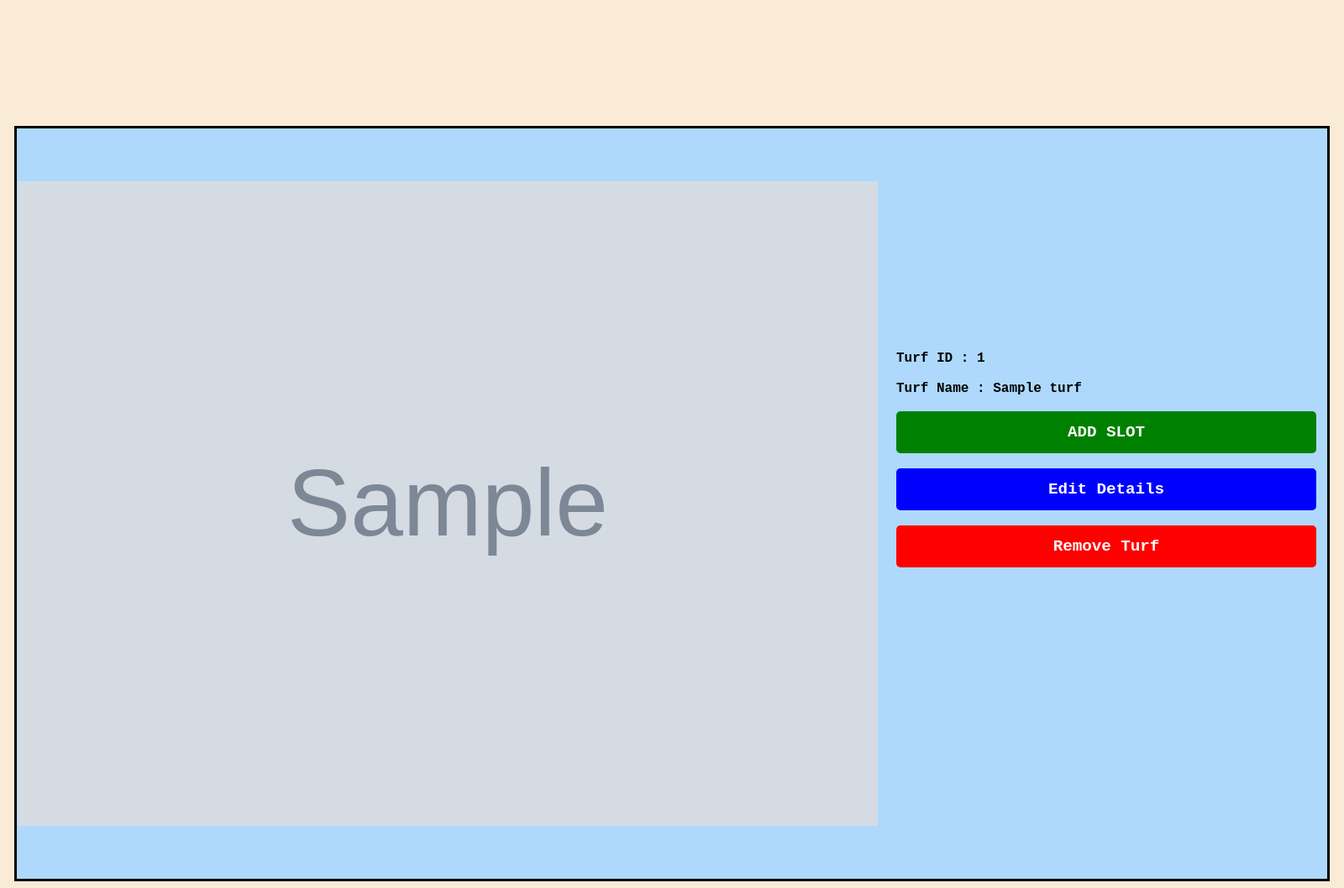
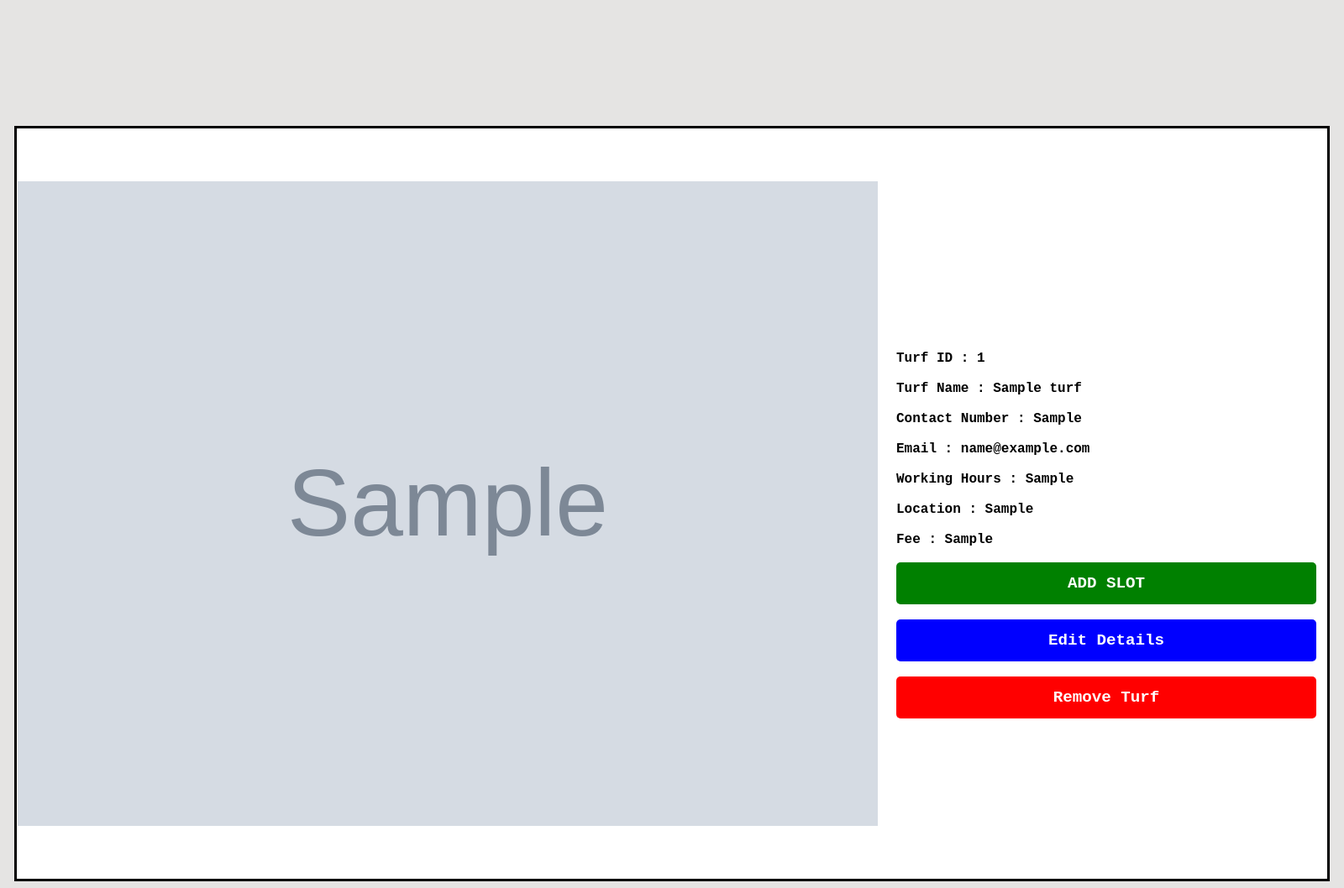
Before and after one commit to arjjunk/sporthub, a Django app: page /viewturf/ in a window 1600 px wide. Shown: the whole page at 84% size. Run offline with Django 3.2, Linux system fonts and the light colour scheme; tables that the repository leaves empty hold one stand-in row (values such as "Sample post"); grey boxes marked "Sample" are stand-in pictures.

Commit message:
edited viewturf page

```diff
--- a/turf/static/css/viewturf.css
+++ b/turf/static/css/viewturf.css
@@ -1,5 +1,5 @@
 body{
-    background-color: antiquewhite;
+    background-color: rgb(229, 228, 227);
 }
 
 table{
@@ -7,17 +7,20 @@ table{
     height: 900px;
     border: 3px solid black;
     border-collapse: collapse;
-    background-color: rgb(174, 217, 252);
+    background-color: white;
     margin: auto;
     margin-top: 150px;
 }
-
+tr{
+    border: none;
+    border-radius: 10px;
+}
 td{
     border: none;
 }
 
 .details{
-    background-color: rgb(174, 217, 252);
+    background-color: white;
     color: black;
     font-family: 'Courier New', Courier, monospace;
     font-weight: bolder;
--- a/turf/templates/viewturf.html
+++ b/turf/templates/viewturf.html
@@ -14,6 +14,12 @@
                     <div class="details">
                         Turf ID : {{vt.turf_id}}<br><br>
                         Turf Name : {{vt.turf_name}}<br><br>
+                        Contact Number : {{vt.contact_no}}<br><br>
+                        Email : {{vt.email}}<br><br>
+                        Working Hours : {{vt.working_hrs}}<br><br>
+                        Location : {{vt.location}}<br><br>
+                        Fee : {{vt.fee}}<br><br>
+
                         <button name="addslot" id="addslot"><a href="">ADD SLOT</a></button><br><br>
                         <button name="Edit" id="edit"><a href="/edit_turf/{{vt.id}}">Edit Details</a></button><br><br>
                         <button name="Remove" id="remove"><a href="/removeturf/{{vt.id}}">Remove Turf</a></button>
```
